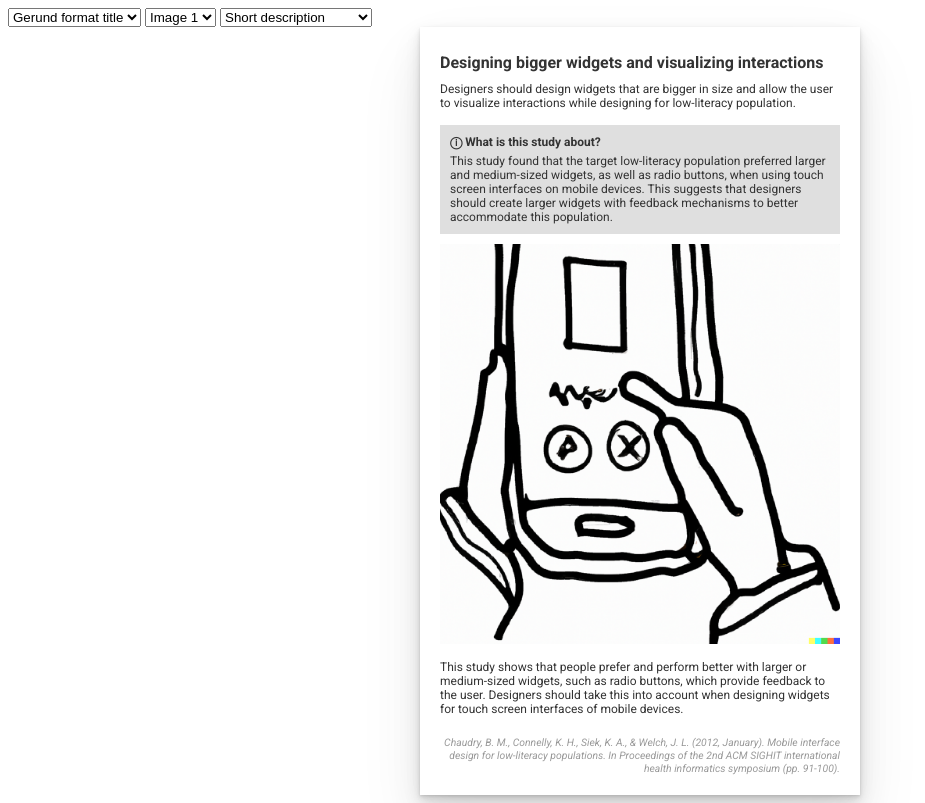
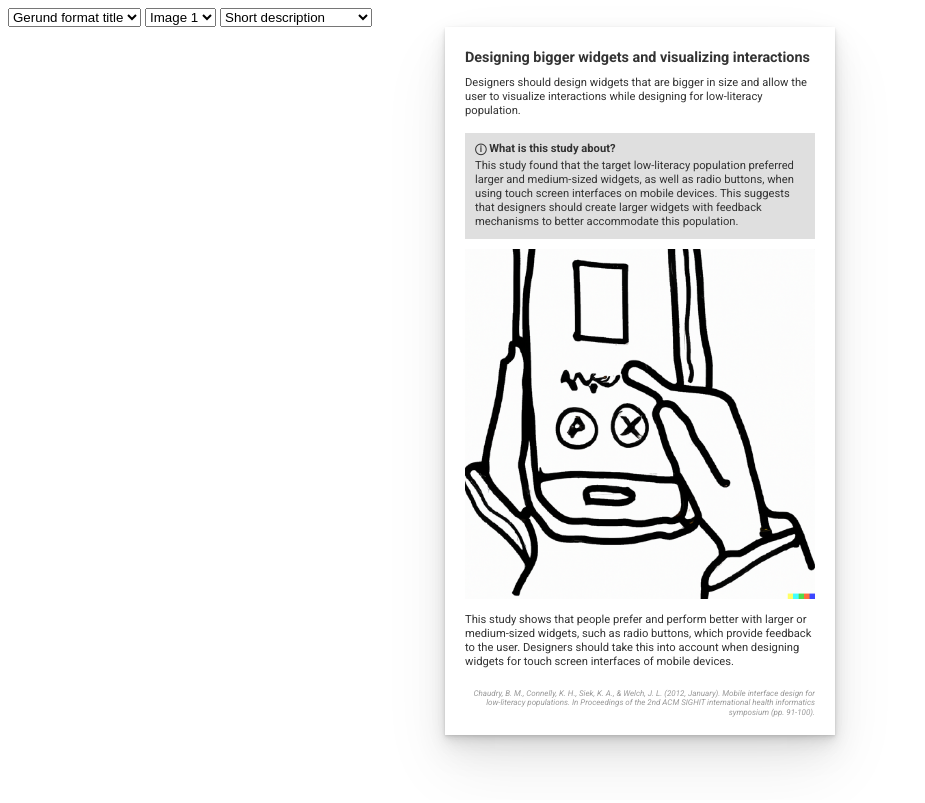
Before and after one commit to donghoon-io/design-card, a SvelteKit app: page / in a window 1280 px wide. Shown: the whole page, without its empty margins (0-925 px from the left). Built offline with nearby package versions, Linux system fonts and the light colour scheme.

Commit message:
Update +page.svelte

```diff
--- a/src/routes/+page.svelte
+++ b/src/routes/+page.svelte
@@ -72,7 +72,7 @@
 		{:else}
 		<div class="description_quote">
 			<p style="margin: 0 !important; font-weight: 600 !important;">&#9432; Where does this come from?</p>
-		<p style="margin: .5rem 0 0 0 !important;"><i>Despite the mixed performance, we had a good response from participants on the usefulness of the cross-linked navigation bar. One participant commented, “I would rather use the small pictures on the top to save me from going HOME every time.” Another said, “The tabs were not big enough but they were helpful in giving options.” One more said, “It challenged me to think more about what I was doing.”</i> (p. 98)</p>
+			<p style="margin: .5rem 0 0 0 !important; line-height: 1.25 !important;"><i>Despite the mixed performance, we had a good response from participants on the usefulness of the cross-linked navigation bar. One participant commented, “I would rather use the small pictures on the top to save me from going HOME every time.” Another said, “The tabs were not big enough but they were helpful in giving options.” One more said, “It challenged me to think more about what I was doing.”</i> (p. 98)</p>
 		</div>
 		{/if}
 		<p class="reference">
@@ -84,29 +84,28 @@
 <style>
 	@import url('https://fonts.googleapis.com/css2?family=Roboto:ital,wght@0,300;0,400;0,700;1,300;1,400;1,700&display=swap');
 
-	body {
-
-	}
 	.card {
 	  font-family: 'Roboto', sans-serif;
 	  box-shadow: 0 1px 2px rgb(0 0 0 / 7%), 0 2px 4px rgb(0 0 0 / 7%), 0 4px 8px rgb(0 0 0 / 7%), 0 8px 16px rgb(0 0 0 / 7%), 0 16px 32px rgb(0 0 0 / 7%), 0 32px 64px rgb(0 0 0 / 7%);
-	  width: 400px;
+	  width: 350px;
 	  margin-left: auto;
 	  margin-right: auto;
 	  padding: 10px 20px;
-	  background-color: white
+	  background-color: white;
+	  line-height: 1 !important;
 	}
 
 	.title {
 	  margin-bottom: 10px !important;
 	  color: #333333;
-	  font-size: 1rem;
+	  font-size: .9rem;
 	}
 
 	.title-detail {
 	  color: #333333;
 	  margin: 0px 0 15px 0;
-	  font-size: .75rem
+	  font-size: .7rem;
+	  	line-height: 1.25 !important;
 	}
 
 	.paper-info-div {
@@ -117,14 +116,15 @@
 	.paper-info-heading {
 	  color: #333333;
 	  margin: 0;
-	  font-size: .75rem;
-	  font-weight: 800
+	  font-size: .7rem;
+	  font-weight: 800;
 	}
 
 	.paper-info-detail {
 	  color: #333333;
 	  margin: 5px 0 0 0;
-	  font-size: .75rem
+	  font-size: .7rem;
+	  	line-height: 1.25 !important;
 	}
 
 	.image {
@@ -135,20 +135,22 @@
 
 	.description {
 	  color: #333333;
-	  font-size: .75rem
+	  line-height: 1.25 !important;
+	  font-size: .7rem
 	}
 	.description_quote {
 		border: .5px solid #999;
 		padding: .5rem;
 		color: #333333;
-		font-size: .75rem
+		font-size: .7rem
 	}
 
 	.reference {
 	  color: #999999;
 	  margin-top: 20px;
-	  font-size: .65rem;
+	  font-size: .5rem;
 	  text-align: right;
 	  font-style: italic;
+	  line-height: 1.15 !important;
 	}
   </style>
```
Lines whose indentation alone changed are shown as unchanged.
